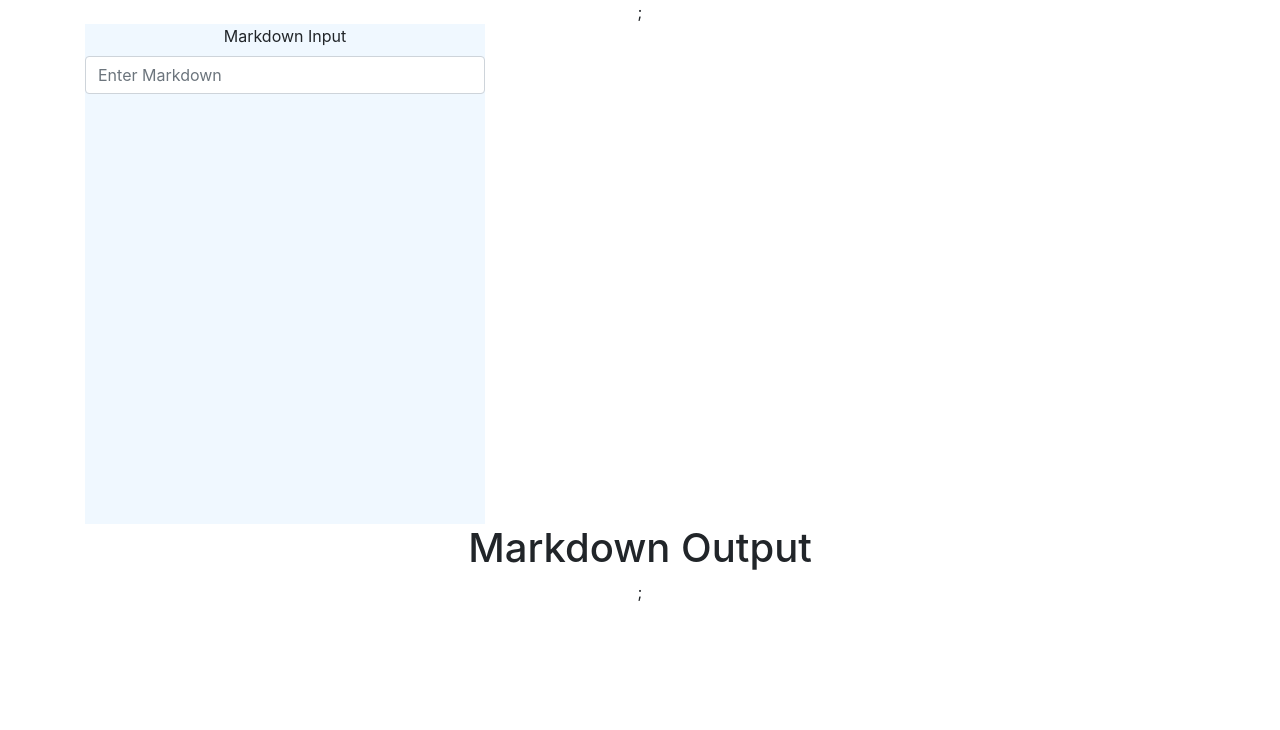
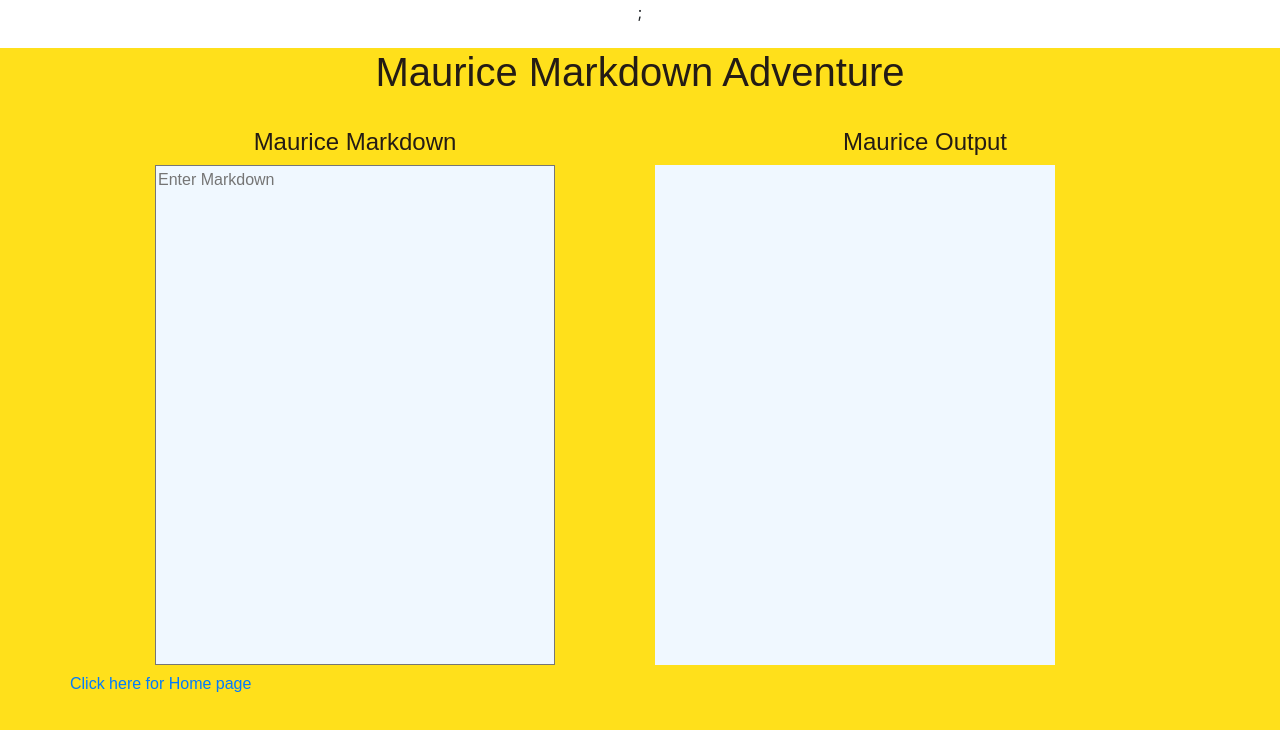
Before and after one commit to mhayes787/mauricemarkdownadventure, a React (Create React App) app: page /MauriceMarkdownAdventure in a window 1280 px wide. Shown: the top 730 px of the page. Built offline with nearby package versions, Linux system fonts and the light colour scheme.

Commit message:
modified some components and added more styling

```diff
--- a/src/Components/Home/home.js
+++ b/src/Components/Home/home.js
@@ -1,11 +1,17 @@
 import React, { Component } from 'react';
+import { Link } from 'react-router-dom';
+
+//Design for this component only
+import './home.scss';
+
 
 class Home extends Component {
     render() {
         return (
-            <div>
+            <div className="homeBody">
                 <h1>Welcome To Maurice Markdown Adventure Page</h1>
-            </div>
+                <Link to="/MauriceMarkdownAdventure">Click to proceed to the Adventure</Link>
+            </div >
         );
     }
 }
--- a/src/Components/Home/home.scss
+++ b/src/Components/Home/home.scss
@@ -0,0 +1,6 @@
+.homeBody{
+    background-color: #c5dbf2;
+    font-family: Arial, Helvetica, sans-serif;
+    height: 3000px;
+    color:#241c15;
+}
--- a/src/Components/MarkdownAdventure/markdownAdventure.js
+++ b/src/Components/MarkdownAdventure/markdownAdventure.js
@@ -1,11 +1,9 @@
 import React, { Component } from 'react';
-import FormGroup from 'react-bootstrap/FormGroup';
-import FormLabel from 'react-bootstrap/FormLabel';
-import FormControl from 'react-bootstrap/FormControl';
-
+import { Link } from 'react-router-dom'
 
 //Design for this component only
 import './markdownAdventure.scss';
+
 
 let marked = require("marked");
 
@@ -16,63 +14,47 @@ class MarkdownAdventure extends Component {
     }
 
     updateMarkdown = function (markdown) {
-        this.setState({ markdown })
+        this.setState({ markdown });
     }
     render() {
         let { markdown } = this.state
 
         return (
-            <div className="container">
-                <div className="textArea">
-                    <FormGroup controlId="formControlsTextarea">
-                        <FormLabel>Markdown Input</FormLabel>
-                        <FormControl componentClass="textarea" placeholder="Enter Markdown" value={markdown} onChange={(event) => this.updateMarkdown(event.target.value)}></FormControl>
-                    </FormGroup>
+            <div className="mdAdventure">
+                <div className="container">
+                    <div className="row mt-4">
+                        <div className="col text-center">
+                            <h1>Maurice Markdown Adventure</h1>
+                        </div>
+                    </div>
                 </div>
-                <div className="textarea">
-                    <h1>Markdown Output</h1>
+
+                <div className="container">
                     <div>
-                        {marked(markdown)}
+
+                        <div className="row mt-4">
+                            <div className="col-md-6">
+                                <h4>Maurice Markdown</h4>
+                                <textarea className="textArea" placeholder="Enter Markdown" value={markdown} onChange={(event) => this.updateMarkdown(event.target.value)} />
+                            </div>
+                            <div className="col-md-6">
+                                <h4>Maurice Output</h4>
+                                <div className="textArea" dangerouslySetInnerHTML={{ __html: marked(markdown) }}>
+
+                                </div>
+
+                            </div>
+                            <div>
+                                <Link to="/">Click here for Home page</Link>
+                            </div>
+
+                        </div>
                     </div>
+
                 </div>
             </div>
 
         );
     }
 }
-
-//MarkDown
-// import ReactMarkDown from 'react-markdown';
-
-
-// class MarkdownAdventure extends Component {
-//     render() {
-//         return (
-//             <div className="mdAdventure">
-//                 <div className="container">
-//                     <div className="row mt-4">
-//                         <div className="col text-center">
-//                             <h1>Maurice Markdown Adventure</h1>
-//                         </div>
-//                     </div>
-
-//                     <div className="row mt-4">
-//                         <div className="col-md-6">
-//                             <h4>Maurice Markdown</h4>
-//                             <textarea className="textArea" />
-//                         </div>
-//                         <div className="col-md-6">
-//                             <h4>Maurice Output</h4>
-//                             <div className="textArea">
-
-//                             </div>
-//                             {/* <textarea className="textArea">
-//                                 {{markdown}}</textarea>> */}
-//                         </div>
-//                     </div>
-//                 </div>
-//             </div>
-//         );
-//     }
-// }
 export default MarkdownAdventure
--- a/src/Components/MarkdownAdventure/markdownAdventure.scss
+++ b/src/Components/MarkdownAdventure/markdownAdventure.scss
@@ -10,3 +10,10 @@
     resize: none;
     background-color: aliceblue;
 }
+.form-inline
+{
+    min-width: 0 !important;
+    width: 500px !important;
+    height: 600px !important;
+    // color:red !important;
+}
```
